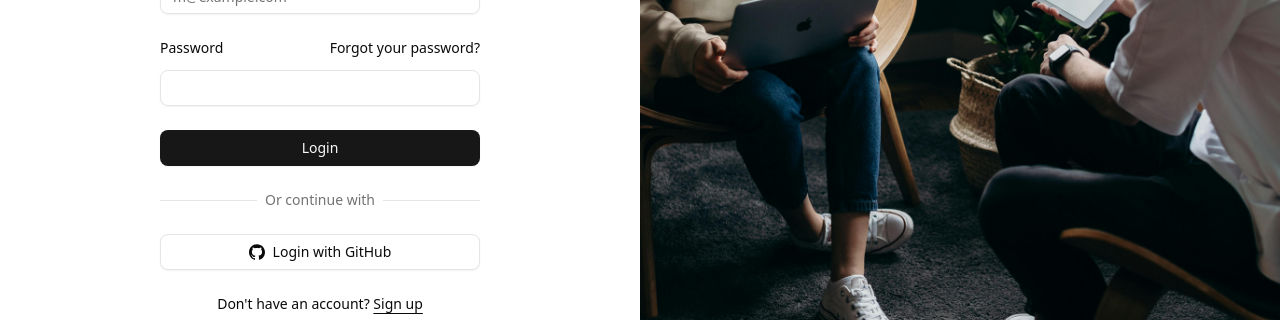
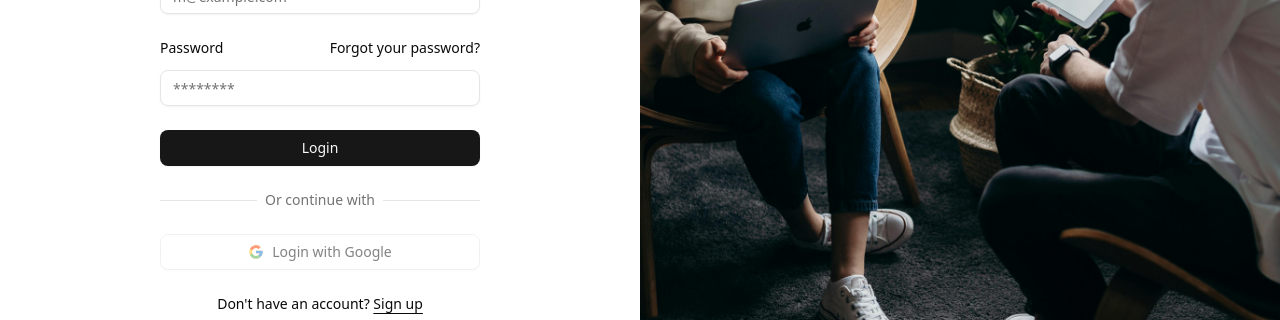
Before and after one commit to priyanshuxkumar/Critique, a Next.js app in the folder apps/web/: page /signin in a window 1280 px wide. Shown: the part 333-653 px from the top of the page. Built offline with nearby package versions, Linux system fonts and the light colour scheme; no server answers.

Commit message:
fix minor bugs

```diff
--- a/apps/web/app/website/[id]/reviews/page.tsx
+++ b/apps/web/app/website/[id]/reviews/page.tsx
@@ -205,7 +205,7 @@ export default function Page() {
             <Loading size={40} strokeWidth={2} />
           ) : (
             <div className="flex gap-2 lg:gap-6 items-start">
-              <div className="relative h-16 w-16 overflow-hidden rounded-lg bg-background">
+              <div className="relative h-16 w-16 overflow-hidden rounded-lg bg-muted">
                 {website?.iconUrl &&
                   <Image
                     src={website?.iconUrl}
--- /dev/null
+++ b/apps/web/components/icons/GoogleIcon.tsx
@@ -0,0 +1,29 @@
+export default function GoogleIcon() {
+  return (
+    <svg
+      xmlns="http://www.w3.org/2000/svg"
+      x="0px"
+      y="0px"
+      width="100"
+      height="100"
+      viewBox="0 0 48 48"
+    >
+      <path
+        fill="#FFC107"
+        d="M43.611,20.083H42V20H24v8h11.303c-1.649,4.657-6.08,8-11.303,8c-6.627,0-12-5.373-12-12c0-6.627,5.373-12,12-12c3.059,0,5.842,1.154,7.961,3.039l5.657-5.657C34.046,6.053,29.268,4,24,4C12.955,4,4,12.955,4,24c0,11.045,8.955,20,20,20c11.045,0,20-8.955,20-20C44,22.659,43.862,21.35,43.611,20.083z"
+      ></path>
+      <path
+        fill="#FF3D00"
+        d="M6.306,14.691l6.571,4.819C14.655,15.108,18.961,12,24,12c3.059,0,5.842,1.154,7.961,3.039l5.657-5.657C34.046,6.053,29.268,4,24,4C16.318,4,9.656,8.337,6.306,14.691z"
+      ></path>
+      <path
+        fill="#4CAF50"
+        d="M24,44c5.166,0,9.86-1.977,13.409-5.192l-6.19-5.238C29.211,35.091,26.715,36,24,36c-5.202,0-9.619-3.317-11.283-7.946l-6.522,5.025C9.505,39.556,16.227,44,24,44z"
+      ></path>
+      <path
+        fill="#1976D2"
+        d="M43.611,20.083H42V20H24v8h11.303c-0.792,2.237-2.231,4.166-4.087,5.571c0.001-0.001,0.002-0.001,0.003-0.002l6.19,5.238C36.971,39.205,44,34,44,24C44,22.659,43.862,21.35,43.611,20.083z"
+      ></path>
+    </svg>
+  );
+}
--- a/apps/web/components/login-form.tsx
+++ b/apps/web/components/login-form.tsx
@@ -5,8 +5,9 @@ import { Input } from "@/components/ui/input"
 import { Label } from "@/components/ui/label"
 import { useState } from "react"
 import { useRouter } from "next/navigation"
-import GithubIcon from "./icons/GithubIcon"
 import { toast } from "sonner"
+import Link from "next/link"
+import GoogleIcon from "./icons/GoogleIcon"
 
 
 export function LoginForm({
@@ -60,14 +61,14 @@ export function LoginForm({
         <div className="grid gap-3">
           <div className="flex items-center">
             <Label htmlFor="password">Password</Label>
-            <a
-              href="#"
+            <Link
+              href="/forget-password"
               className="ml-auto text-sm underline-offset-4 hover:underline"
             >
               Forgot your password?
-            </a>
+            </Link>
           </div>
-          <Input onChange={(e) => setPassword(e.target.value)} id="password" type="password" required />
+          <Input onChange={(e) => setPassword(e.target.value)} id="password" type="password" placeholder="********" required />
         </div>
         <Button onClick={ handleForm } type="submit" className="w-full" disabled={isSubmiting || Number(password?.length) < 8}>
           {isSubmiting ? 'Please wait': 'Login'}
@@ -77,16 +78,16 @@ export function LoginForm({
             Or continue with
           </span>
         </div>
-        <Button variant="outline" className="w-full">
-          <GithubIcon/>
-          Login with GitHub
+        <Button variant="outline" className="w-full" disabled>
+          <GoogleIcon/>
+          Login with Google
         </Button>
       </div>
-      <div onClick={() =>router.push('/signup')} className="text-center text-sm">
+      <div className="text-center text-sm">
         Don&apos;t have an account?{" "}
-        <a href="#" className="underline underline-offset-4">
+        <Link href="/signup" className="underline underline-offset-4">
           Sign up
-        </a>
+        </Link>
       </div>
     </form>
   )
```
